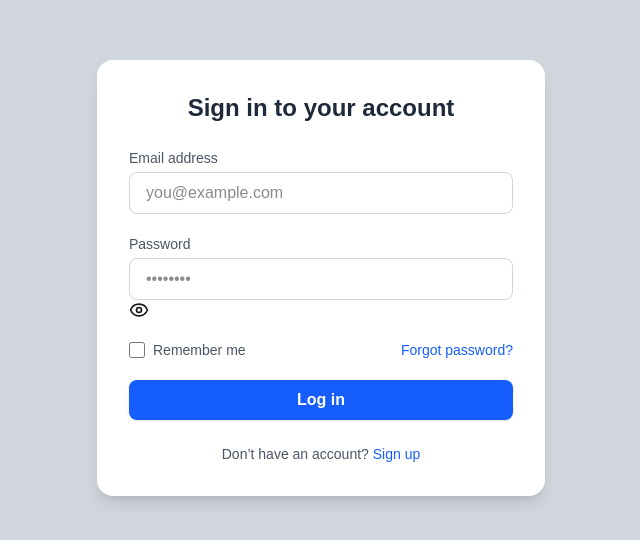
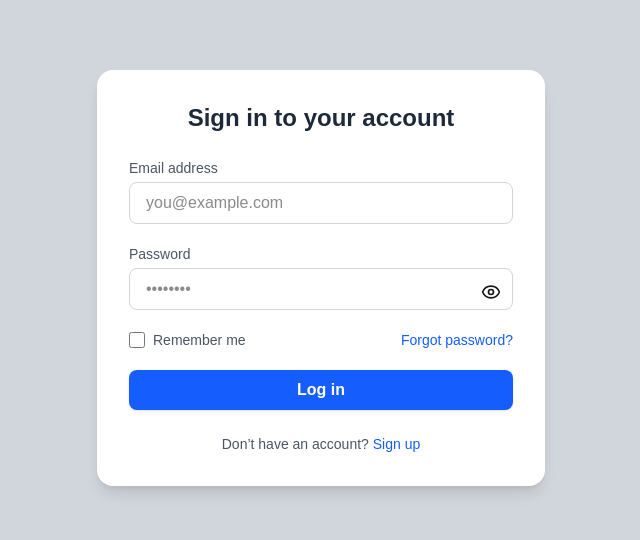
Before and after one commit to justPrithvi/data-vault-ui, a Next.js app: page /auth/login in a window 1280 px wide. Shown: the part 122-662 px from the top of the page, without its empty margins (319-959 px from the left). Built offline with nearby package versions, Linux system fonts and the light colour scheme; no server answers.

Commit message:
test commit

```diff
--- /dev/null
+++ b/ecosystem.config.js
@@ -0,0 +1,14 @@
+module.exports = {
+  apps: [
+    {
+      name: "data-vault-ui",
+      script: "npm",
+      args: "run dev", // runs `npm run start`
+      env: {
+        NODE_ENV: "production",
+        PORT: 3000,
+        NEXT_PUBLIC_API_URL: "http://localhost:5001" // change to backend server URL in production
+      }
+    }
+  ]
+};
--- a/src/app/auth/login/page.tsx
+++ b/src/app/auth/login/page.tsx
@@ -52,25 +52,26 @@ export default function LoginPage() {
             />
           </div>
 
-          <div>
+          <div className="relative">
             <label htmlFor="password" className="block text-sm font-medium text-gray-600">
               Password
             </label>
             <input
               id="password"
               name="password"
-              type="password"
+              type={showPassword ? 'text' : 'password'}
               required
+              value={password}
               onChange={(e) => setPassword(e.target.value)}
-              className="w-full mt-1 px-4 py-2 border rounded-lg focus:outline-none focus:ring-2 focus:ring-blue-500 border-gray-300"
+              className="w-full mt-1 px-4 py-2 border rounded-lg focus:outline-none focus:ring-2 focus:ring-blue-500 border-gray-300 pr-10"
               placeholder="••••••••"
             />
-             <span
+            <span
               className="absolute right-3 top-[38px] cursor-pointer"
               onClick={() => setShowPassword(!showPassword)}
-              ></span>
+            >
               {showPassword ? <EyeOff size={20} /> : <Eye size={20} />}
-
+            </span>
           </div>
 
           <div className="flex items-center justify-between">
--- a/src/app/lib/axios.ts
+++ b/src/app/lib/axios.ts
@@ -2,7 +2,7 @@
 import axios from 'axios';
 
 const api = axios.create({
-  baseURL: process.env.NEXT_PUBLIC_API_URL || 'http://localhost:3000',
+  baseURL: process.env.NEXT_PUBLIC_API_URL || 'http://localhost:5001',
 });
 
 export default api;
```
Also changed, not shown: 1 other file (tests, documents, lock files or other folders).
